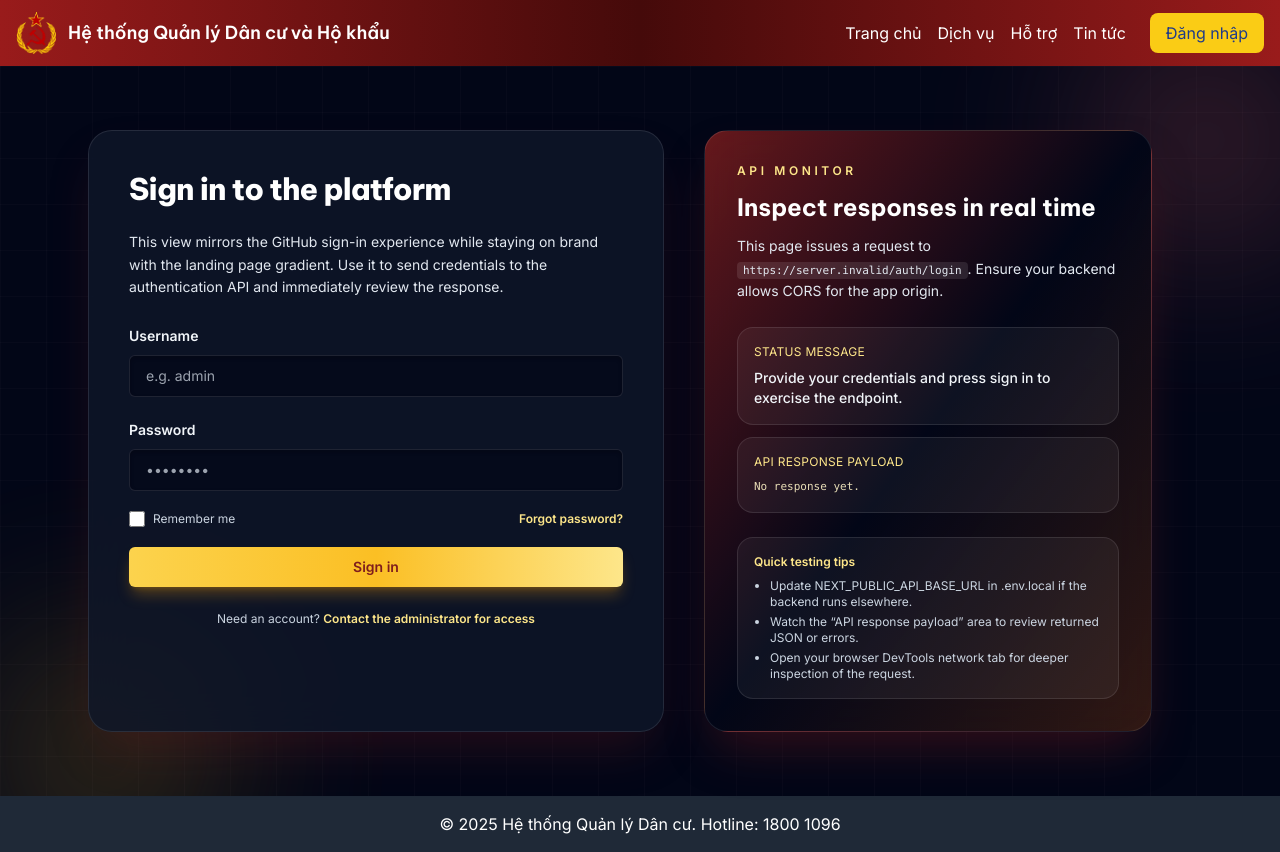
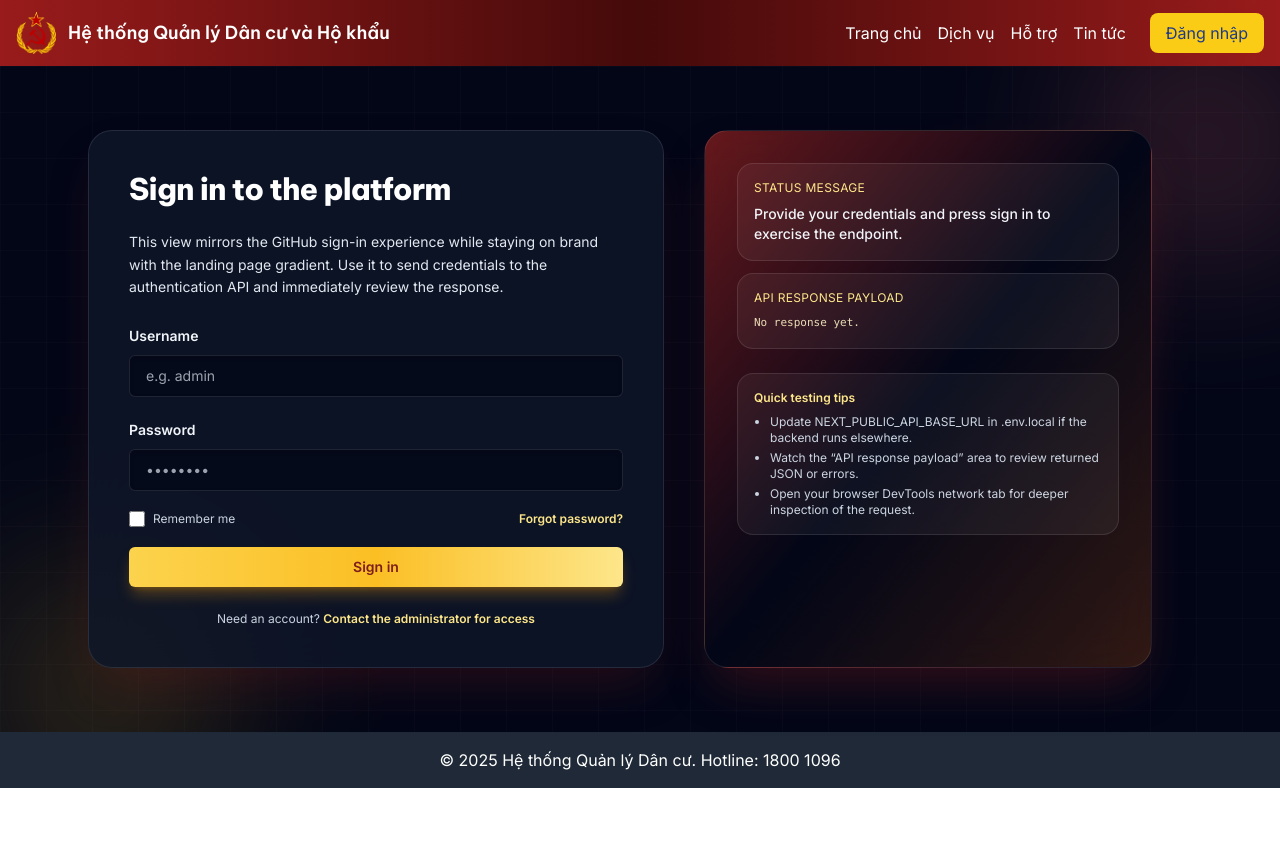
Before and after one commit to Bladz1/Apollo-Resident-Management, a Next.js app in the folder ResidentManagement/frontend/: page /sign-in in a window 1280 px wide. After the commit the page ends 800 px from the top, so only its background shows below. Built offline with nearby package versions, Linux system fonts and the light colour scheme; no server answers.

Commit message:
Remove API status heading from login helper aside

```diff
--- a/ResidentManagement/frontend/src/app/login/page.tsx
+++ b/ResidentManagement/frontend/src/app/login/page.tsx
@@ -33,12 +33,6 @@ const LOGIN_COPY: AuthTesterCopy = {
     network: 'Không thể kết nối tới API. Hãy kiểm tra lại server hoặc cấu hình URL.',
   },
   aside: {
-    badgeLabel: 'Trạng thái API',
-    heading: 'Theo dõi phản hồi ngay tức thì',
-    endpointDescription: {
-      before: 'Trang này sẽ gọi tới endpoint ',
-      after: '. Hãy đảm bảo backend đang chạy và cho phép CORS từ domain của ứng dụng.',
-    },
     statusTitle: 'Thông báo',
     responseTitle: 'Phản hồi từ API',
     defaultResponseText: 'Chưa có phản hồi.',
--- a/ResidentManagement/frontend/src/components/auth/AuthTester.tsx
+++ b/ResidentManagement/frontend/src/components/auth/AuthTester.tsx
@@ -4,11 +4,6 @@ import Link from 'next/link';
 import { FormEvent, useState } from 'react';
 
 const API_BASE_URL = process.env.NEXT_PUBLIC_API_BASE_URL ?? 'http://localhost:8080/resident-management';
-
-type EndpointDescription = {
-  before: string;
-  after: string;
-};
 
 export type AuthTesterCopy = {
   endpointPath: string;
@@ -35,9 +30,6 @@ export type AuthTesterCopy = {
     network: string;
   };
   aside: {
-    badgeLabel: string;
-    heading: string;
-    endpointDescription: EndpointDescription;
     statusTitle: string;
     responseTitle: string;
     defaultResponseText: string;
@@ -178,16 +170,6 @@ export function AuthTester({ copy }: { copy: AuthTesterCopy }) {
         </section>
 
         <aside className="w-full max-w-md space-y-6 rounded-3xl border border-white/10 bg-gradient-to-br from-red-900/80 via-slate-950 to-amber-900/40 p-8 shadow-2xl shadow-red-900/40 backdrop-blur-xl">
-          <div className="space-y-3">
-            <p className="text-xs font-semibold uppercase tracking-[0.3em] text-amber-200">{copy.aside.badgeLabel}</p>
-            <h2 className="text-2xl font-bold text-white">{copy.aside.heading}</h2>
-            <p className="text-sm leading-relaxed text-slate-200">
-              {copy.aside.endpointDescription.before}
-              <code className="rounded bg-white/10 px-1.5 py-0.5 text-[11px]">{endpoint}</code>
-              {copy.aside.endpointDescription.after}
-            </p>
-          </div>
-
           <dl className="space-y-3 text-sm text-slate-200">
             <div className="rounded-2xl border border-white/10 bg-white/5 p-4">
               <dt className="text-xs uppercase tracking-wide text-amber-200">{copy.aside.statusTitle}</dt>
```
